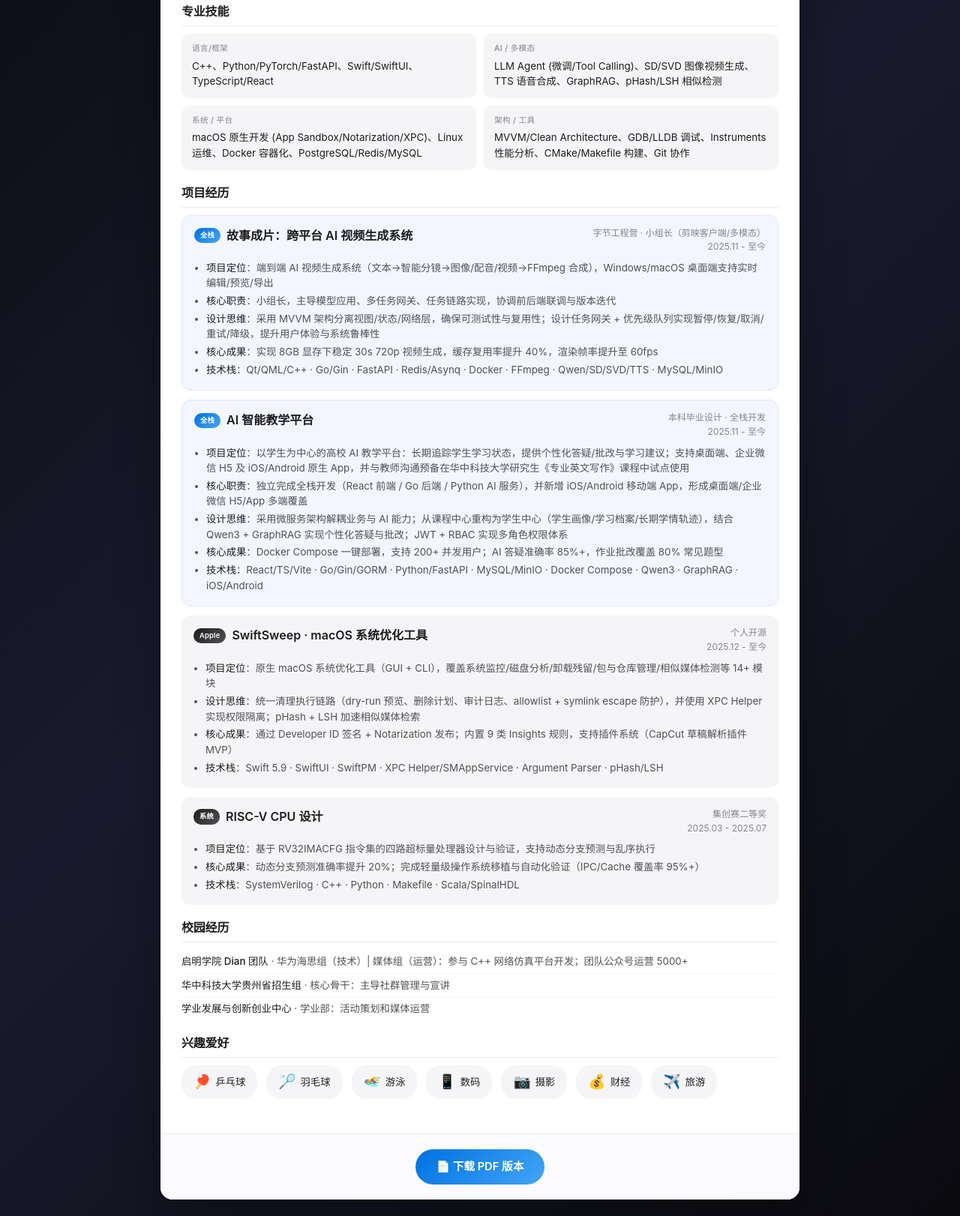
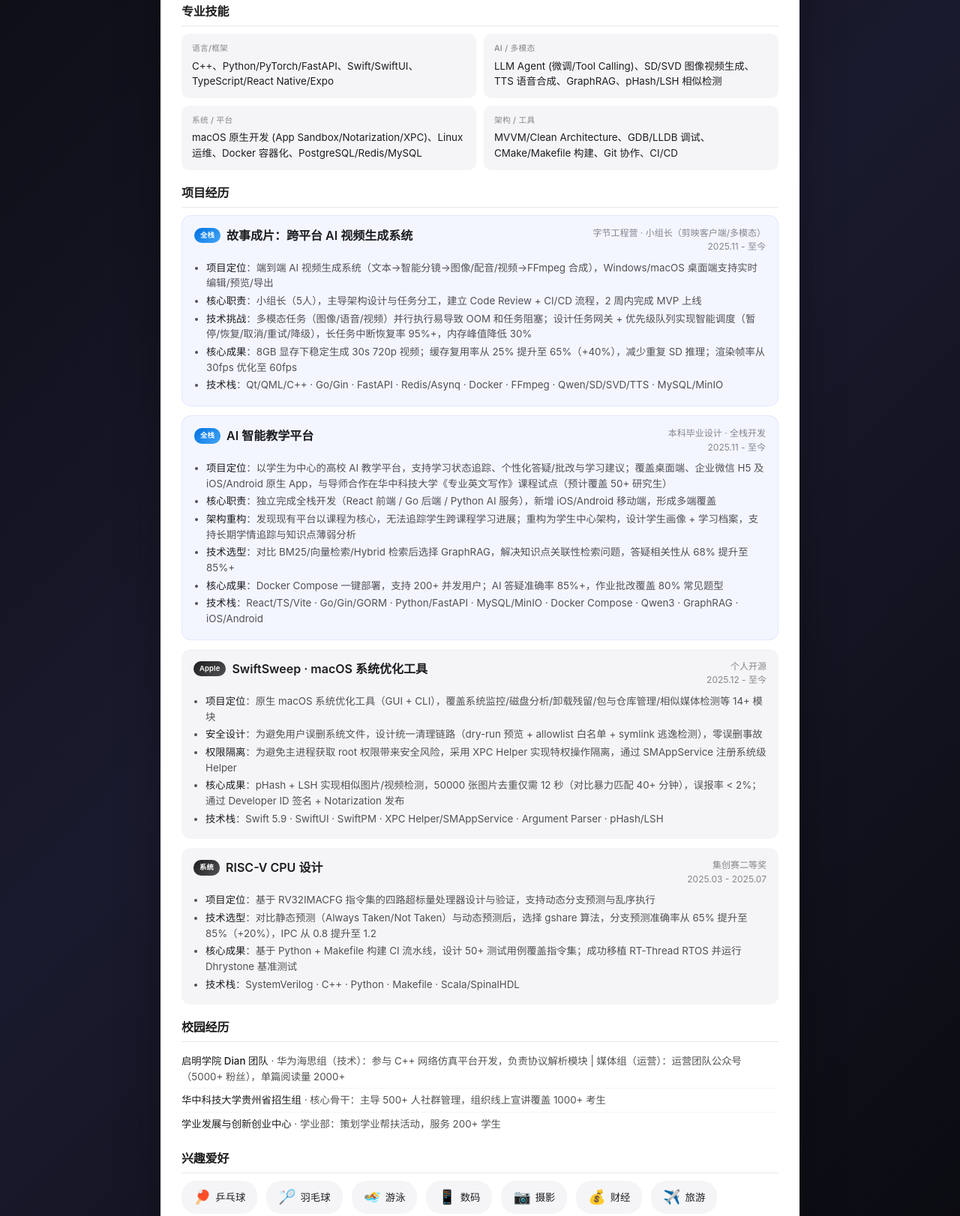
Before and after one commit to JadeSnow7/huaodong.online, a website: page resume.html in a window 1280 px wide. Shown: the part 504-2126 px from the top of the page at 75% size. Drawn offline with Linux system fonts and the light colour scheme.

Commit message:
fix: sync JS translations with static HTML content to resolve browser rendering issue

```diff
--- a/resume.html
+++ b/resume.html
@@ -755,7 +755,7 @@
 						<div class="skill-card role-item-grid show-all show-ai show-client show-fullstack">
 							<div class="label" data-i18n="skills.lang.label">语言/框架</div>
 							<div class="value" data-i18n="skills.lang.value">
-								C++、Python/PyTorch/FastAPI、Swift/SwiftUI、TypeScript/React</div>
+								C++、Python/PyTorch/FastAPI、Swift/SwiftUI、TypeScript/React Native/Expo</div>
 						</div>
 						<div class="skill-card role-item-grid show-all show-ai show-fullstack">
 							<div class="label" data-i18n="skills.ai.label">AI / 多模态</div>
@@ -770,7 +770,7 @@
 						<div class="skill-card role-item-grid show-all show-ai show-client show-fullstack">
 							<div class="label" data-i18n="skills.tools.label">架构 / 工具</div>
 							<div class="value" data-i18n="skills.tools.value">MVVM/Clean Architecture、GDB/LLDB
-								调试、Instruments 性能分析、CMake/Makefile 构建、Git 协作</div>
+								调试、CMake/Makefile 构建、Git 协作、CI/CD、</div>
 						</div>
 					</div>
 				</div>
@@ -947,13 +947,13 @@
 						major: " · 集成电路设计与集成系统（本科）",
 					},
 					skills: {
-						lang: { label: "语言/框架", value: "C++、Python/PyTorch/FastAPI、Swift/SwiftUI、TypeScript/React" },
+						lang: { label: "语言/框架", value: "C++、Python/PyTorch/FastAPI、Swift/SwiftUI、TypeScript/React Native/Expo" },
 						ai: { label: "AI / 多模态", value: "LLM Agent (微调/Tool Calling)、SD/SVD 图像视频生成、TTS 语音合成、GraphRAG、pHash/LSH 相似检测" },
 						platform: {
 							label: "系统 / 平台",
 							value: "macOS 原生开发 (App Sandbox/Notarization/XPC)、Linux 运维、Docker 容器化、PostgreSQL/Redis/MySQL",
 						},
-						tools: { label: "架构 / 工具", value: "MVVM/Clean Architecture、GDB/LLDB 调试、Instruments 性能分析、CMake/Makefile 构建、Git 协作" },
+						tools: { label: "架构 / 工具", value: "MVVM/Clean Architecture、GDB/LLDB 调试、CMake/Makefile 构建、Git 协作、CI/CD" },
 					},
 					tag: { fullstack: "全栈", system: "系统" },
 					projects: {
@@ -961,30 +961,30 @@
 							title: "故事成片：跨平台 AI 视频生成系统",
 							meta: "字节工程营 · 小组长（剪映客户端/多模态）<br>2025.11 - 至今",
 							points:
-								"<li><strong>项目定位</strong>：端到端 AI 视频生成系统（文本→智能分镜→图像/配音/视频→FFmpeg 合成），Windows/macOS 桌面端支持实时编辑/预览/导出</li><li><strong>核心职责</strong>：小组长，主导模型应用、多任务网关、任务链路实现，协调前后端联调与版本迭代</li><li><strong>设计思维</strong>：采用 MVVM 架构分离视图/状态/网络层，确保可测试性与复用性；设计任务网关 + 优先级队列实现暂停/恢复/取消/重试/降级，提升用户体验与系统鲁棒性</li><li><strong>核心成果</strong>：实现 8GB 显存下稳定 30s 720p 视频生成，缓存复用率提升 40%，渲染帧率提升至 60fps</li><li><strong>技术栈</strong>：Qt/QML/C++ · Go/Gin · FastAPI · Redis/Asynq · Docker · FFmpeg · Qwen/SD/SVD/TTS · MySQL/MinIO</li>",
+								"<li><strong>项目定位</strong>：端到端 AI 视频生成系统（文本→智能分镜→图像/配音/视频→FFmpeg 合成），Windows/macOS 桌面端支持实时编辑/预览/导出</li><li><strong>核心职责</strong>：小组长（5人），主导架构设计与任务分工，建立 Code Review + CI/CD 流程，2 周内完成 MVP 上线</li><li><strong>技术挑战</strong>：多模态任务（图像/语音/视频）并行执行易导致 OOM 和任务阻塞；设计任务网关 + 优先级队列实现智能调度（暂停/恢复/取消/重试/降级），长任务中断恢复率 95%+，内存峰值降低 30%</li><li><strong>核心成果</strong>：8GB 显存下稳定生成 30s 720p 视频；缓存复用率从 25% 提升至 65%（+40%），减少重复 SD 推理；渲染帧率从 30fps 优化至 60fps</li><li><strong>技术栈</strong>：Qt/QML/C++ · Go/Gin · FastAPI · Redis/Asynq · Docker · FFmpeg · Qwen/SD/SVD/TTS · MySQL/MinIO</li>",
 						},
 						teaching: {
 							title: "AI 智能教学平台",
 							meta: "本科毕业设计 · 全栈开发<br>2025.11 - 至今",
 							points:
-								"<li><strong>项目定位</strong>：以学生为中心的高校 AI 教学平台：长期追踪学生学习状态，提供个性化答疑/批改与学习建议；支持桌面端、企业微信 H5 及 iOS/Android 原生 App，并与教师沟通预备在华中科技大学研究生《专业英文写作》课程中试点使用</li><li><strong>核心职责</strong>：独立完成全栈开发（React 前端 / Go 后端 / Python AI 服务），并新增 iOS/Android 移动端 App，形成桌面端/企业微信 H5/App 多端覆盖</li><li><strong>设计思维</strong>：采用微服务架构解耦业务与 AI 能力；从课程中心重构为学生中心（学生画像/学习档案/长期学情轨迹），结合 Qwen3 + GraphRAG 实现个性化答疑与批改；JWT + RBAC 实现多角色权限体系</li><li><strong>核心成果</strong>：Docker Compose 一键部署，支持 200+ 并发用户；AI 答疑准确率 85%+，作业批改覆盖 80% 常见题型</li><li><strong>技术栈</strong>：React/TS/Vite · Go/Gin/GORM · Python/FastAPI · MySQL/MinIO · Docker Compose · Qwen3 · GraphRAG · iOS/Android</li>",
+								"<li><strong>项目定位</strong>：以学生为中心的高校 AI 教学平台，支持学习状态追踪、个性化答疑/批改与学习建议；覆盖桌面端、企业微信 H5 及 iOS/Android 原生 App，与导师合作在华中科技大学《专业英文写作》课程试点（预计覆盖 50+ 研究生）</li><li><strong>核心职责</strong>：独立完成全栈开发（React 前端 / Go 后端 / Python AI 服务），新增 iOS/Android 移动端，形成多端覆盖</li><li><strong>架构重构</strong>：发现现有平台以课程为核心，无法追踪学生跨课程学习进展；重构为学生中心架构，设计学生画像 + 学习档案，支持长期学情追踪与知识点薄弱分析</li><li><strong>技术选型</strong>：对比 BM25/向量检索/Hybrid 检索后选择 GraphRAG，解决知识点关联性检索问题，答疑相关性从 68% 提升至 85%+</li><li><strong>核心成果</strong>：Docker Compose 一键部署，支持 200+ 并发用户；AI 答疑准确率 85%+，作业批改覆盖 80% 常见题型</li><li><strong>技术栈</strong>：React/TS/Vite · Go/Gin/GORM · Python/FastAPI · MySQL/MinIO · Docker Compose · Qwen3 · GraphRAG · iOS/Android</li>",
 						},
 						swiftsweep: {
 							title: "SwiftSweep · macOS 系统优化工具",
 							meta: "个人开源<br>2025.12 - 至今",
 							points:
-								"<li><strong>项目定位</strong>：原生 macOS 系统优化工具（GUI + CLI），覆盖系统监控/磁盘分析/卸载残留/包与仓库管理/相似媒体检测等 14+ 模块</li><li><strong>设计思维</strong>：统一清理执行链路（dry-run 预览、删除计划、审计日志、allowlist + symlink escape 防护），并使用 XPC Helper 实现权限隔离；pHash + LSH 加速相似媒体检索</li><li><strong>核心成果</strong>：通过 Developer ID 签名 + Notarization 发布；内置 9 类 Insights 规则，支持插件系统（CapCut 草稿解析插件 MVP）</li><li><strong>技术栈</strong>：Swift 5.9 · SwiftUI · SwiftPM · XPC Helper/SMAppService · Argument Parser · pHash/LSH</li>",
+								"<li><strong>项目定位</strong>：原生 macOS 系统优化工具（GUI + CLI），覆盖系统监控/磁盘分析/卸载残留/包与仓库管理/相似媒体检测等 14+ 模块</li><li><strong>安全设计</strong>：为避免用户误删系统文件，设计统一清理链路（dry-run 预览 + allowlist 白名单 + symlink 逃逸检测），零误删事故</li><li><strong>权限隔离</strong>：为避免主进程获取 root 权限带来安全风险，采用 XPC Helper 实现特权操作隔离，通过 SMAppService 注册系统级 Helper</li><li><strong>核心成果</strong>：pHash + LSH 实现相似图片/视频检测，50000 张图片去重仅需 12 秒（对比暴力匹配 40+ 分钟），误报率 < 2%；通过 Developer ID 签名 + Notarization 发布</li><li><strong>技术栈</strong>：Swift 5.9 · SwiftUI · SwiftPM · XPC Helper/SMAppService · Argument Parser · pHash/LSH</li>",
 						},
 						riscv: {
 							title: "RISC-V CPU 设计",
 							meta: "集创赛二等奖<br>2025.03 - 2025.07",
 							points:
-								"<li><strong>项目定位</strong>：基于 RV32IMACFG 指令集的四路超标量处理器设计与验证，支持动态分支预测与乱序执行</li><li><strong>核心成果</strong>：动态分支预测准确率提升 20%；完成轻量级操作系统移植与自动化验证（IPC/Cache 覆盖率 95%+）</li><li><strong>技术栈</strong>：SystemVerilog · C++ · Python · Makefile · Scala/SpinalHDL</li>",
+								"<li><strong>项目定位</strong>：基于 RV32IMACFG 指令集的四路超标量处理器设计与验证，支持动态分支预测与乱序执行</li><li><strong>技术选型</strong>：对比静态预测（Always Taken/Not Taken）与动态预测后，选择 gshare 算法，分支预测准确率从 65% 提升至 85%（+20%），IPC 从 0.8 提升至 1.2</li><li><strong>核心成果</strong>：基于 Python + Makefile 构建 CI 流水线，设计 50+ 测试用例覆盖指令集；成功移植 RT-Thread RTOS 并运行 Dhrystone 基准测试</li><li><strong>技术栈</strong>：SystemVerilog · C++ · Python · Makefile · Scala/SpinalHDL</li>",
 						},
 					},
 					campus: {
 						list:
-							"<li><strong>启明学院 Dian 团队</strong> · 华为海思组（技术）| 媒体组（运营）：参与 C++ 网络仿真平台开发；团队公众号运营 5000+</li><li><strong>华中科技大学贵州省招生组</strong> · 核心骨干：主导社群管理与宣讲</li><li><strong>学业发展与创新创业中心</strong> · 学业部：活动策划和媒体运营</li>",
+							"<li><strong>启明学院 Dian 团队</strong> · 华为海思组（技术）：参与 C++ 网络仿真平台开发，负责协议解析模块 | 媒体组（运营）：运营团队公众号（5000+ 粉丝），单篇阅读量 2000+</li><li><strong>华中科技大学贵州省招生组</strong> · 核心骨干：主导 500+ 人社群管理，组织线上宣讲覆盖 1000+ 考生</li><li><strong>学业发展与创新创业中心</strong> · 学业部：策划学业帮扶活动，服务 200+ 学生</li>",
 					},
 					hobbies: {
 						list:
```
Also changed, not shown: 4 other files.
